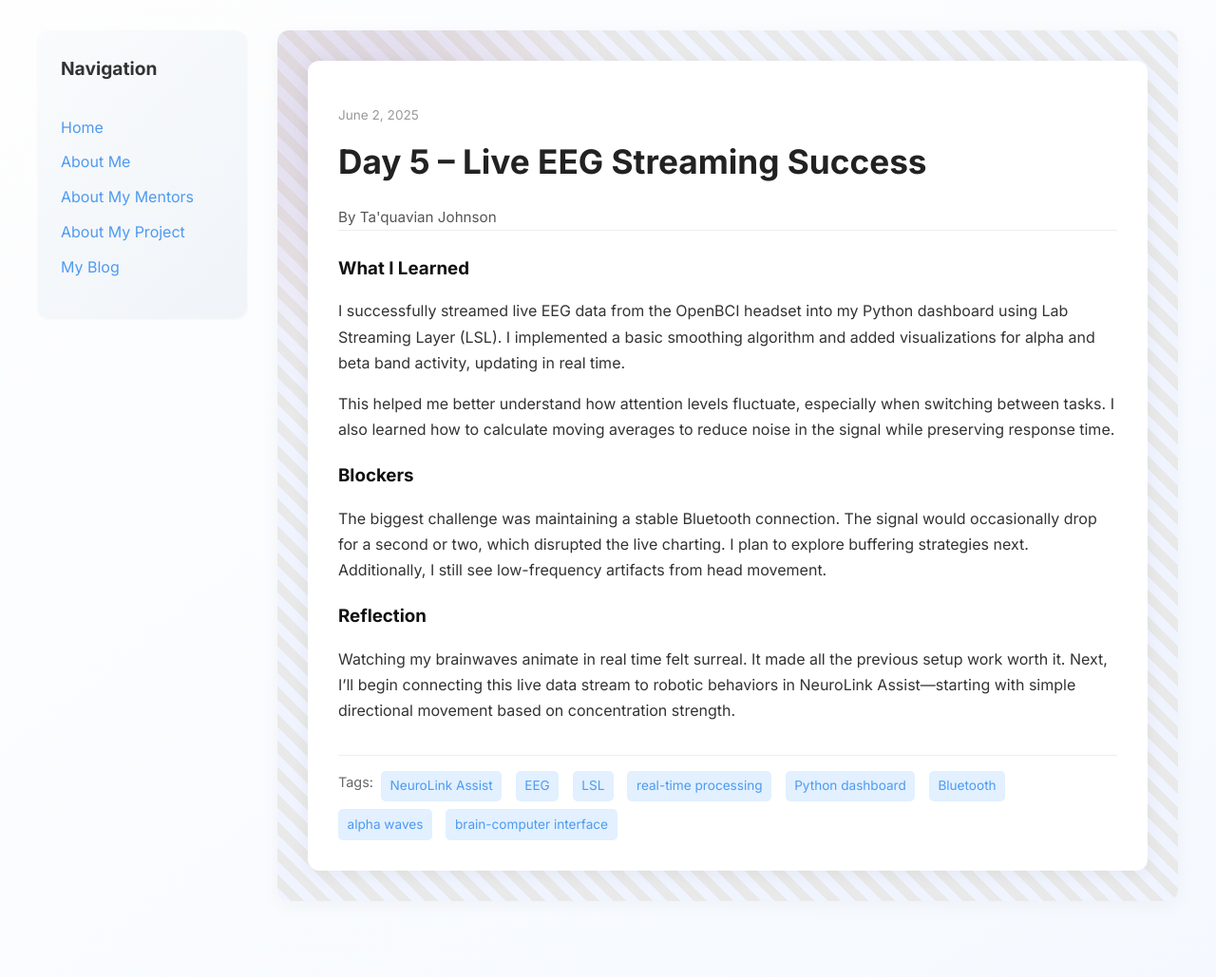
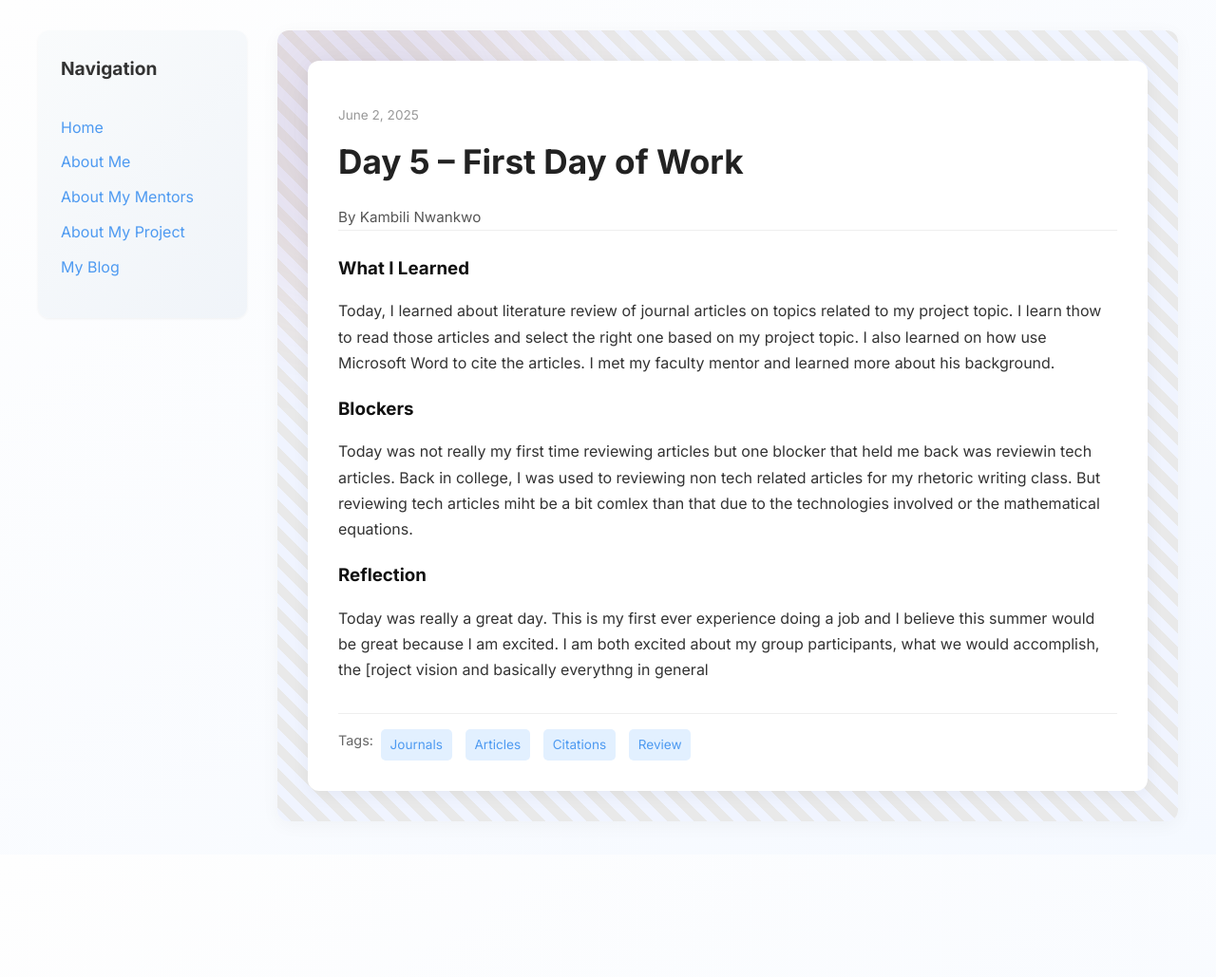
Before and after one commit to Kambili/Kambili.github.io, a Jekyll site: the page built from _posts/2025-06-02-day-5.md, in a window 1280 px wide. Shown: the whole page at 95% size. Built offline with Jekyll 4.4.1, drawn with Linux system fonts in a browser that asks for light colours; after the commit the page ends 900 px from its top, so only the background shows below that.

Commit message:
Update 2025-06-02-day-5.md

```diff
--- a/_posts/2025-06-02-day-5.md
+++ b/_posts/2025-06-02-day-5.md
@@ -1,19 +1,19 @@
 ---
 layout: post
-title: "Day 5 – Live EEG Streaming Success"
+title: "Day 5 – First Day of Work"
 date: 2025-06-02
-author: Ta'quavian Johnson
+author: Kambili Nwankwo
 permalink: /day5.html
-tags: ["NeuroLink Assist", "EEG", "LSL", "real-time processing", "Python dashboard", "Bluetooth", "alpha waves", "brain-computer interface"]
+tags: ["Journals", "Articles", "Citations", "Review"]
 
 what_i_learned: |
-  I successfully streamed live EEG data from the OpenBCI headset into my Python dashboard using Lab Streaming Layer (LSL). I implemented a basic smoothing algorithm and added visualizations for alpha and beta band activity, updating in real time.
+  Today, I learned about literature review of journal articles on topics related to my project topic. I learn thow to read those articles and select the right one based on my project topic. I also learned on how use Microsoft Word to cite the articles. I met my faculty mentor and learned more about his background.
 
-  This helped me better understand how attention levels fluctuate, especially when switching between tasks. I also learned how to calculate moving averages to reduce noise in the signal while preserving response time.
+
 
 blockers: |
-  The biggest challenge was maintaining a stable Bluetooth connection. The signal would occasionally drop for a second or two, which disrupted the live charting. I plan to explore buffering strategies next. Additionally, I still see low-frequency artifacts from head movement.
+  Today was not really my first time reviewing articles but one blocker that held me back was reviewin tech articles. Back in college, I was used to reviewing non tech related articles for my rhetoric writing class. But reviewing tech articles miht be a bit comlex than that due to the technologies involved or the mathematical equations.
 
 reflection: |
-  Watching my brainwaves animate in real time felt surreal. It made all the previous setup work worth it. Next, I’ll begin connecting this live data stream to robotic behaviors in NeuroLink Assist—starting with simple directional movement based on concentration strength.
+  Today was really a great day. This is my first ever experience doing a job and I believe this summer would be great because I am excited. I am both excited about my group participants, what we would accomplish, the [roject vision and basically everythng in general
 ---
```
